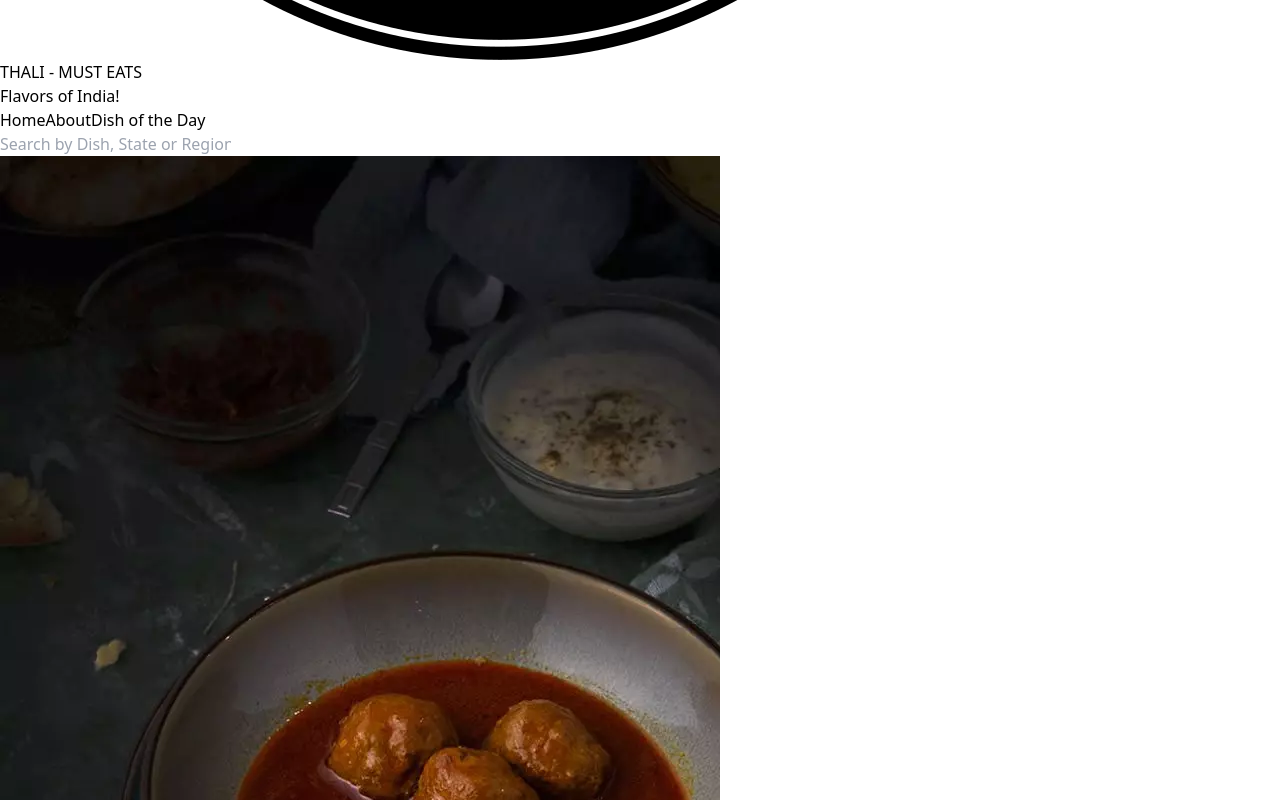
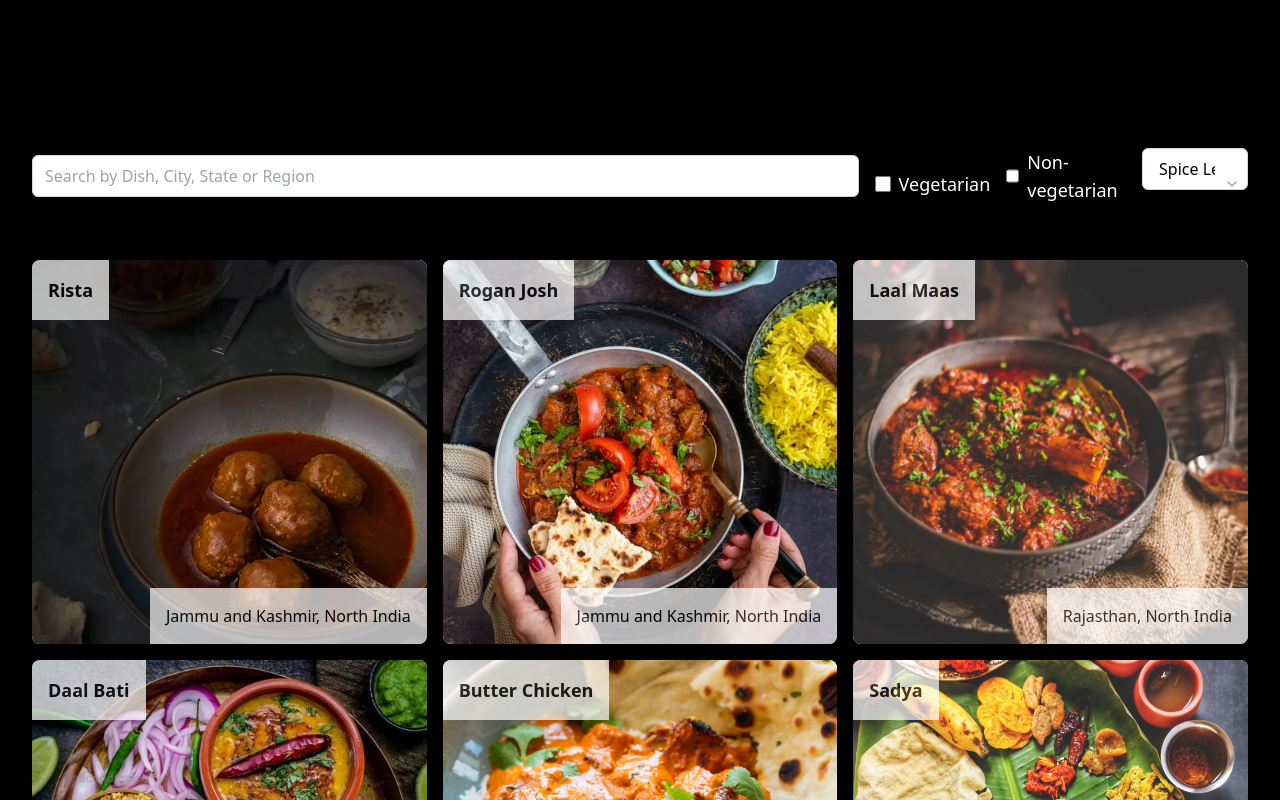
Before and after one commit to ParulK-bhardwaj/thali-react-responsive, a React (Create React App) app: page / in a window 1280 px wide. Shown: the part 940-1740 px from the top of the page. Built offline with nearby package versions, Linux system fonts and the light colour scheme.

Commit message:
Food List and Dish Tailwind

```diff
--- a/src/components/App/App.js
+++ b/src/components/App/App.js
@@ -5,7 +5,7 @@ import { Outlet } from 'react-router-dom';
 
 function App() {
   return (
-    <div className="App">
+    <div className="App bg-black">
       <PageHeader />
       <Outlet />
       <Footer />
--- a/src/components/FoodDetails/FoodDetails.js
+++ b/src/components/FoodDetails/FoodDetails.js
@@ -1,6 +1,5 @@
 import React from 'react';
 import { useParams } from 'react-router';
-import { Link } from 'react-router-dom';
 import data from '../../indianfood-data.js';
 import SpiceLevelList from '../SpiceLevelList/SpiceLevelList.js';
 
@@ -24,7 +23,12 @@ function FoodDetails(props) {
         <p className='FoodDetails-diet'><span>Diet: </span> { diet }</p>
         <p className='FoodDetails-flavor'><span>Flavor Profile: </span> {flavor_profile.join(', ')}</p>
         <SpiceLevelList flavor_profiles={ flavor_profile }/>
-        <p><span>Where to Eat: </span> <Link to={{ pathname: `${where_to_eat_link}`, target: "_blank", rel: "noopener noreferrer" }} className="FoodDetails-where">{where_to_eat}</Link></p>
+        <p>
+          <span>Where to Eat: </span>
+          <a href={where_to_eat_link} target="_blank" rel="noopener noreferrer" className="FoodDetails-where">
+            {where_to_eat}
+          </a>
+        </p>
         <p><span>City: </span> {city}, {state}</p>
 
       </div>
--- a/src/components/FoodDish/FoodDish.js
+++ b/src/components/FoodDish/FoodDish.js
@@ -11,22 +11,22 @@ function FoodDish(props) {
     // The attributes above set the values of the properties name, image and address props
     const { name, state, image, region, id } = props
     return (
-        <div className='FoodDish'>
-            <Link className='FoodDish-name' to={`/details/${id}`}>
-                <img src={`${process.env.PUBLIC_URL}/images/${image}`}
-                    // width="100"
-                    // height="100"
-                    alt={props.name}
+        <div className="my-2 px-2 w-full sm:w-1/2 md:w-1/3 lg:w-1/3">
+            <div className="relative rounded-lg overflow-hidden group bg-white shadow-md">
+                <Link to={`/details/${id}`}>
+                <img
+                    className="h-96 w-full object-cover transition duration-500 transform group-hover:scale-110"
+                    src={`${process.env.PUBLIC_URL}/images/${image}`}
+                    alt={name}
                 />
-            </Link>
-            <h1>
-                <Link to={`/details/${id}`}>
-                    {name}
+                <div className="absolute inset-0 bg-white opacity-0"></div>
+                <div className="absolute top-0 left-0 p-4 bg-white opacity-70 group-hover:opacity-80 flex flex-col justify-end items-start">
+                    <h2 className="font-bold text-lg text-black-800">{name}</h2>
+                </div>
+                <div className="absolute bottom-0 right-0 p-4 bg-white opacity-70 group-hover:opacity-80 flex flex-col justify-end items-end">
+                    <div className="text-black-800 font-medium">{state}, {region}</div>
+                </div>
                 </Link>
-            </h1>
-            <div className='FoodDish-info'>
-                <div>{state}</div>
-                <div>{region}</div>
             </div>
         </div>
     )
--- /dev/null
+++ b/src/components/FoodDish/trial.js
@@ -0,0 +1,22 @@
+<div className="my-2 px-2 w-full sm:w-1/2 md:w-1/3 lg:w-1/3">
+        <div className="bg-white shadow-md rounded-lg overflow-hidden">
+          <Link className='FoodDish-name' to={`/details/${id}`}>
+            <img
+              className="h-96 w-full object-cover transition duration-500 transform hover:scale-110"
+              src={`${process.env.PUBLIC_URL}/images/${image}`}
+              alt={name}
+            />
+          </Link>
+          <div className="p-4">
+            <h2 className="font-bold text-lg text-gray-800">
+              <Link className='FoodDish-name' to={`/details/${id}`}>
+                {name}
+              </Link>
+            </h2>
+            <div className="mt-2 text-gray-600">
+              <div>{state}</div>
+              <div>{region}</div>
+            </div>
+          </div>
+        </div>
+      </div>
--- a/src/components/FoodList/FoodList.js
+++ b/src/components/FoodList/FoodList.js
@@ -12,15 +12,52 @@ import { useState } from 'react';
 
 export default function FoodList() {
     // use state for search feature.
-    const [ query, setQuery ] = useState('')
+    const [ query, setQuery ] = useState('');
+    const [isVegetarian, setIsVegetarian] = useState(false);
+    const [isNonVegetarian, setIsNonVegetarian] = useState(false);
+    const [spiceLevel, setSpiceLevel] = useState('');
+
+    const handleVegetarianChange = () => {
+        setIsVegetarian(prevState => !prevState);
+        setIsNonVegetarian(false);
+    };
+
+    const handleNonVegetarianChange = () => {
+        setIsVegetarian(false);
+        setIsNonVegetarian(prevState => !prevState);
+    };
+
     const dishes = data
     // true if query is in name or in state or in region
-    .filter(obj => obj.name.toLowerCase().includes(query.toLowerCase())
+    .filter(obj =>
+        obj.name.toLowerCase().includes(query.toLowerCase())
     || obj.state.toLowerCase().includes(query.toLowerCase())
     || obj.region.toLowerCase().includes(query.toLowerCase())
+    || obj.city.toLowerCase().includes(query.toLowerCase())
     )
+    // filter by dishes starting with "veg" or "non"
+    .filter((obj) => {
+        if (isVegetarian && obj.diet.toLowerCase().startsWith('veg')) {
+            return true;
+        } else if (isNonVegetarian && obj.diet.toLowerCase().startsWith('non')) {
+        return true;
+        } else if (!isVegetarian && !isNonVegetarian) {
+        // return all dishes if no filters are selected
+        return true;
+        }
+        return false;
+    })
+
+    // filter by spice level
+    .filter(obj => {
+        if (spiceLevel === '') {
+          return true;
+        } else {
+          return obj.flavor_profile.includes(spiceLevel);
+        }
+    })
+
     // Deconstruct obj into properties const { id, name, state, images, region } = obj
-
     // when the array is filtered each object will always use the same value for the id.
     .map(({ id, name, state, images, region }) => {
         return (
@@ -35,19 +72,64 @@ export default function FoodList() {
         )
     })
     return (
-    <div className="FoodList">
-        {/* Created the input field for the search feature. */}
-        {/* we have created a variable query that holds the value you entered into the field. */}
-				<input
-                    type="text"
-					value={query}
-					placeholder="Search by Dish, State or Region"
-					onChange={(e) => setQuery(e.target.value)}
-				/>
-        <div className="Dishes">
-            { dishes }
+<div className="max-w-7xl mx-auto px-4 sm:px-6 lg:px-8">
+  <div className="flex flex-col sm:flex-row justify-center items-center sm:space-x-4">
+    <input
+      type="text"
+      value={query}
+      placeholder="Search by Dish, City, State or Region"
+      onChange={(e) => setQuery(e.target.value)}
+      className="block w-4/5 py-2 px-3 border border-gray-300 rounded-md shadow-sm sm:text-md"
+    />
+    <div className="flex flex-col sm:flex-row sm:space-x-4 mt-4">
+      <label className="inline-flex items-center text-lg text-white">
+        <input
+          type="checkbox"
+          checked={isVegetarian}
+          onChange={handleVegetarianChange}
+          className="h-4 w-4 text-indigo-600 transition duration-150 ease-in-out form-checkbox"
+        />
+        <span className="ml-2">Vegetarian</span>
+      </label>
+      <label className="inline-flex items-center text-lg text-white mb-4">
+        <input
+          type="checkbox"
+          checked={isNonVegetarian}
+          onChange={handleNonVegetarianChange}
+          className="h-4 w-4 text-indigo-600 transition duration-150 ease-in-out form-checkbox"
+        />
+        <span className="ml-2">Non-vegetarian</span>
+      </label>
+      <div className="relative">
+        <select
+          value={spiceLevel}
+          onChange={(e) => setSpiceLevel(e.target.value)}
+          className="block appearance-none w-full bg-white border border-gray-300 hover:border-gray-400 px-4 py-2 pr-8 rounded-md shadow-sm focus:outline-none focus:ring-indigo-500 focus:border-indigo-500 sm:text-md"
+        >
+          <option value="">Spice Level</option>
+          <option value="Spicy">Spicy</option>
+          <option value="Mildly Spicy">Mildly Spicy</option>
+          <option value="Mild">Mild</option>
+        </select>
+        <div className="absolute inset-y-0 right-0 flex items-center px-2 pointer-events-none">
+          <svg
+            className="h-4 w-4 text-gray-400"
+            fill="none"
+            strokeLinecap="round"
+            strokeLinejoin="round"
+            strokeWidth="2"
+            viewBox="0 0 24 24"
+            stroke="currentColor"
+          >
+            <path d="M6 9l6 6 6-6" />
+          </svg>
         </div>
-
+      </div>
     </div>
+  </div>
+  <div className="flex flex-wrap my-8 -mx-2">
+          {dishes}
+        </div>
+      </div>
     )
 }
```
